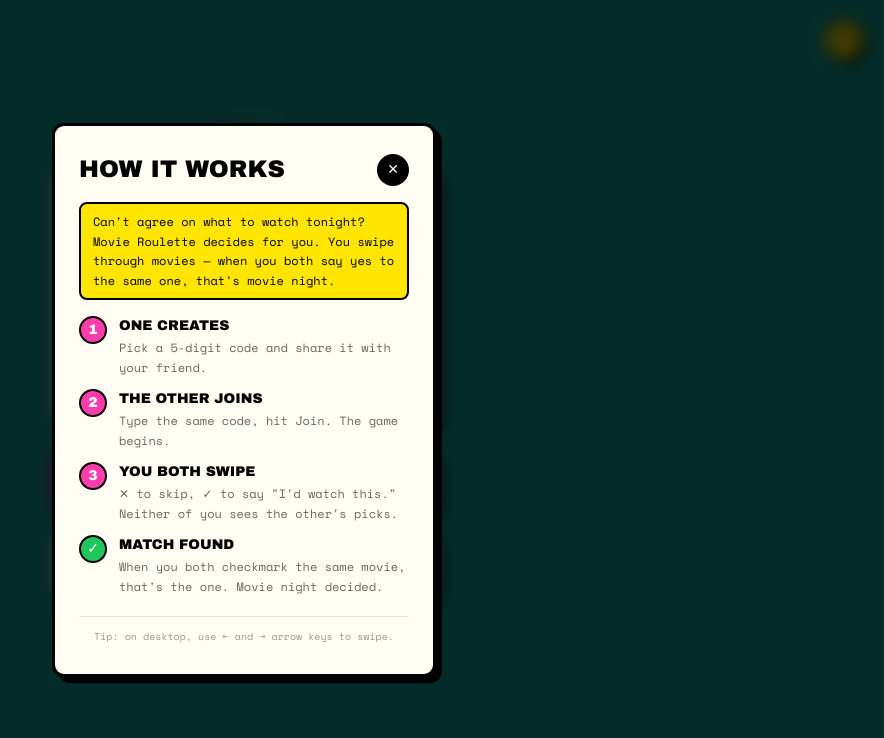
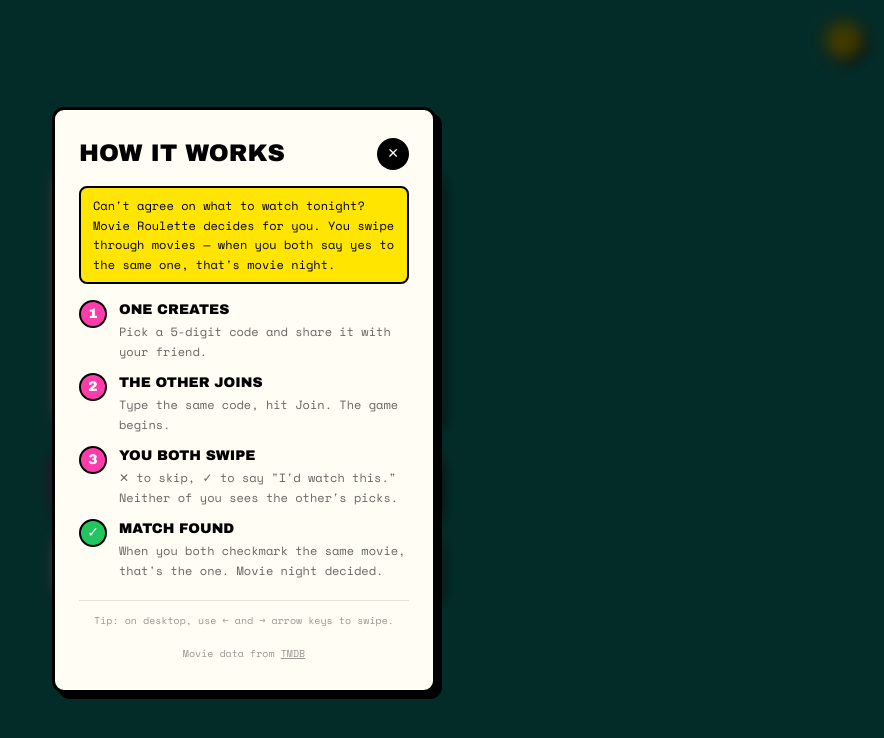
Before and after one commit to xenkou90/movie-roulette-for-two, a Next.js app in the folder client/: page / in a window 1280 px wide. Both pictures are taken after a click on the button "How to play". Shown: the top 738 px of the page, without its empty margins (396-1280 px from the left). Built offline with nearby package versions, Linux system fonts and the light colour scheme.

Commit message:
feat: add TMDB attribution credit in info modal

```diff
--- a/client/src/app/page.tsx
+++ b/client/src/app/page.tsx
@@ -310,6 +310,19 @@ export default function Home() {
             >
               Tip: on desktop, use ← and → arrow keys to swipe.
             </p>
+
+            {/* TMDB credit */}
+            <p className="font-[family-name:var(--font-mono)] text-[10px] text-black/40 text-center leading-relaxed">
+              Movie data from{" "}
+              <a
+                href="https://www.themoviedb.org/"
+                target="_blank"
+                rel="noopener noreferrer"
+                className="underline hover:text-black/60 transition-colors duration-150"
+              >
+                TMDB
+              </a>
+            </p>
         </div>
       </div>
       )}
```
